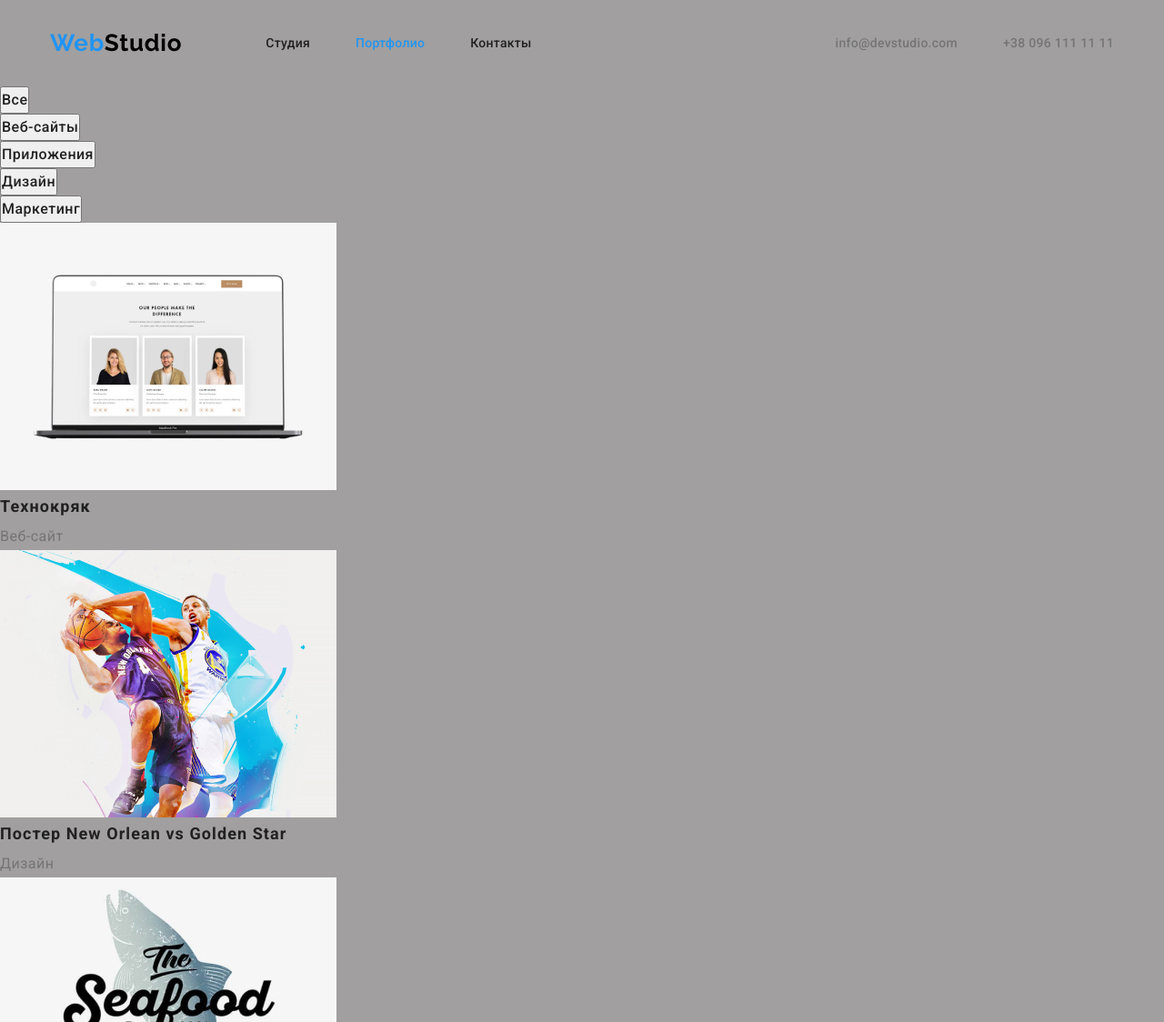
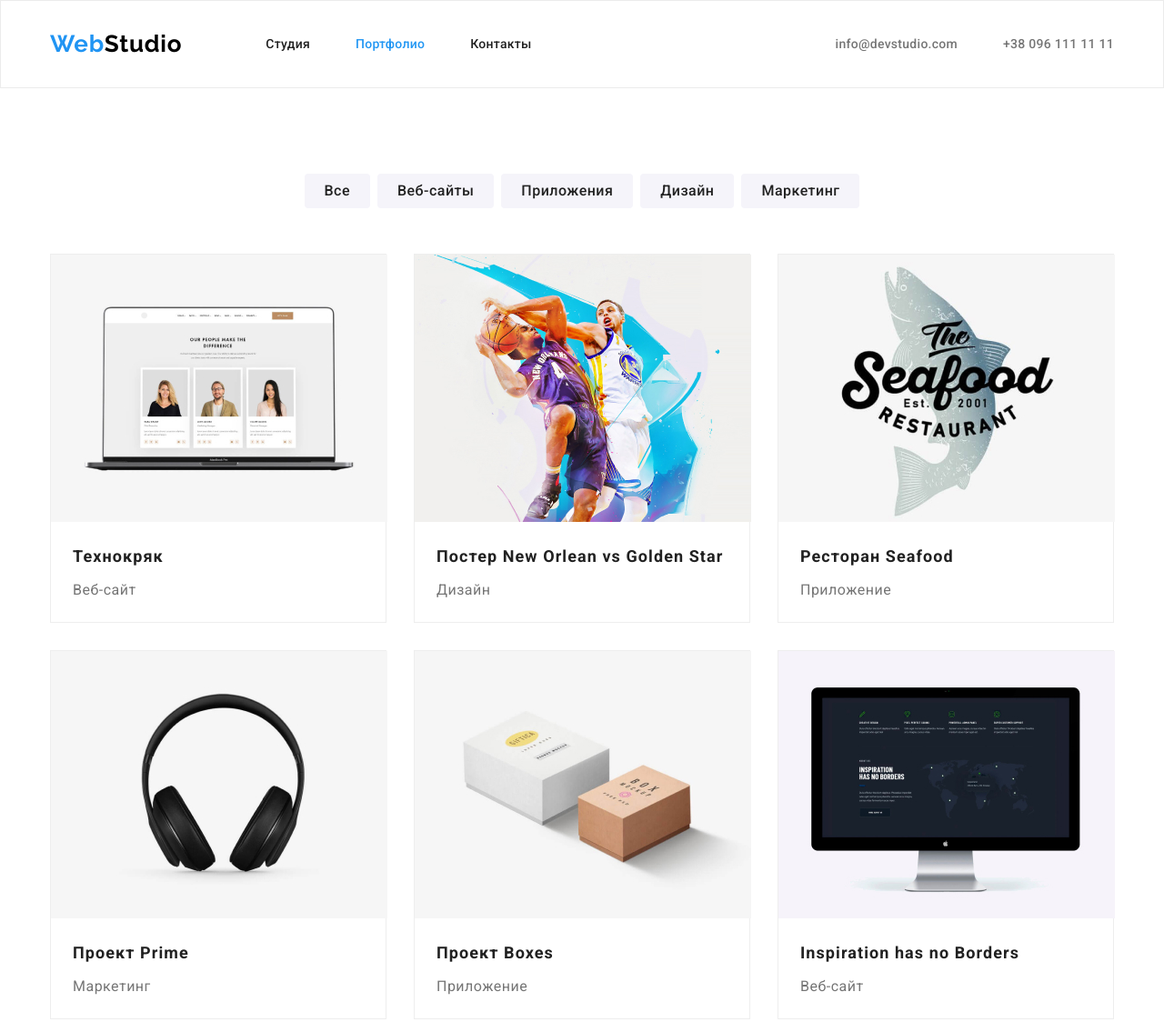
Before and after one commit to IanaKarpenko/goit-markup-hw-03, a plain HTML site: page portfolio.html in a window 1280 px wide. Shown: the top 1124 px of the page at 91% size. Drawn offline with nearby package versions, Linux system fonts and the light colour scheme.

Commit message:
Completed portolio page
Fully completed portfolio page;
Corrected header's border on index.html

```diff
--- a/css/styles.css
+++ b/css/styles.css
@@ -23,13 +23,15 @@
   --dark-page-parts-color: #2f303a;
   --logo-light-color: #ffffff;
   --logo-dark-color: #000000;
+  --button-color: #f5f4fa;
+  --projects-border-color: #eeeeee;
 }
 
 body {
   font-family: "Roboto", sans-serif;
   font-style: normal;
   /* backgroup-color is grey to make everything visible for now*/
-  background-color: #a19f9f;
+  /*background-color: #a19f9f;*/
 }
 
 .link {
@@ -138,6 +140,10 @@ img {
   color: var(--accent-color);
 }
 
+.header-subfeature {
+  border: 1px solid #ececec;
+}
+
 /*----------------- End Header styles ------------------*/
 /*------------------- Footer styles --------------------*/
 
@@ -221,6 +227,7 @@ img {
   text-align: center;
   letter-spacing: 0.06em;
   color: var(--button-text-color);
+  background-color: var(--button-color);
 
   height: 50px;
   min-width: 200px;
@@ -371,6 +378,13 @@ img {
   text-align: center;
   letter-spacing: 0.03em;
   color: var(--button-text-color);
+  border-radius: 4px;
+  border-width: 0;
+  background-color: var(--button-color);
+  padding-top: 6px;
+  padding-bottom: 6px;
+  padding-right: 22px;
+  padding-left: 22px;
 }
 
 .project-button:hover,
@@ -381,6 +395,46 @@ img {
 
 /*------------ End Project Buttons Styles -------------*/
 /*------------------ Projects Styles ------------------*/
+
+.projects-container {
+  display: flex;
+  flex-direction: column;
+}
+
+.project-buttons-list {
+  display: flex;
+  justify-content: center;
+}
+
+.project-button-element:not(:last-child) {
+  margin-right: 8px;
+}
+
+/*.project-button-element {
+  padding-top: 6px;
+  padding-bottom: 6px;
+  padding-right: 22px;
+  padding-left: 22px;
+}*/
+
+.projects-list {
+  display: flex;
+  flex-wrap: wrap;
+  margin-top: 50px;
+}
+
+.projects-list-element:not(:nth-of-type(3n)) {
+  margin-right: 30px;
+}
+
+.projects-list-element:not(:nth-last-of-type(-n + 3)) {
+  margin-bottom: 30px;
+}
+
+.projects-list-element {
+  border: 1px solid var(--projects-border-color);
+  width: 370px;
+}
 
 .projects-list-header {
   font-weight: 700;
@@ -398,4 +452,20 @@ img {
   color: var(--descriptions-text);
 }
 
+.projects-section {
+  padding-top: 94px;
+  padding-bottom: 94px;
+}
+
+.project-card-text {
+  padding-top: 20px;
+  padding-bottom: 20px;
+  padding-right: 24px;
+  padding-left: 24px;
+}
+
+.projects-list-description {
+  margin-top: 4px;
+}
+
 /*---------------- End Projects Styles ----------------*/
--- a/portfolio.html
+++ b/portfolio.html
@@ -15,7 +15,7 @@
     />
   </head>
     <!--Heared of page with navigation-->
-    <header class="header">
+    <header class="header header-subfeature">
         <div class="overal-container">
             <nav class="navigation">
                 <a class="logo link" href="./index.html" aria-label="Логотип веб-студии">
@@ -54,6 +54,8 @@
     <main>
      <!--List of buttons-->
      <section class="projects-section">
+         <div class="overal-container">
+             <div class="projects-container">
      <h1 hidden>Портфолио</h1>
      <ul class="project-buttons-list list">
          <li class="project-button-element">
@@ -74,52 +76,54 @@
      </ul>
 
      <ul class="projects-list list">
-        <li class="projects-list-element">
+        <li class="projects-list-element tt">
              <img class="projects-list-img" src="./images/project1.jpg" alt="Технокряк" width="370" height="294">
-            <h2 class="projects-list-header">Технокряк</h2>
-            <p class="projects-list-description">Веб-сайт</p>
+            <div class="project-card-text"><h2 class="projects-list-header">Технокряк</h2>
+            <p class="projects-list-description">Веб-сайт</p></div>
         </li>
          <li class="projects-list-element">
             <img class="projects-list-img" src="./images/project2.jpg" alt="Постер New Orlean vs Golden Star" width="370" height="294">
-            <h2 class="projects-list-header">Постер <span lang="en">New Orlean vs Golden Star</span></h2>
-            <p class="projects-list-description">Дизайн</p>
+            <div class="project-card-text"><h2 class="projects-list-header">Постер <span lang="en">New Orlean vs Golden Star</span></h2>
+            <p class="projects-list-description">Дизайн</p></div>
         </li>
          <li class="projects-list-element">
             <img class="projects-list-img" src="./images/project3.jpg" alt="Ресторан Seafood" width="370" height="294">
-            <h2 class="projects-list-header">Ресторан <span lang="en">Seafood</span></h2>
-            <p class="projects-list-description">Приложение</p>
+            <div class="project-card-text"><h2 class="projects-list-header">Ресторан <span lang="en">Seafood</span></h2>
+            <p class="projects-list-description">Приложение</p></div>
         </li>
          <li class="projects-list-element">
             <img class="projects-list-img" src="./images/project4.jpg" alt="Проект Prime" width="370" height="294">
-            <h2 class="projects-list-header">Проект <span lang="en">Prime</span></h2>
-            <p class="projects-list-description">Маркетинг</p>
+            <div class="project-card-text"><h2 class="projects-list-header">Проект <span lang="en">Prime</span></h2>
+            <p class="projects-list-description">Маркетинг</p></div>
         </li>
         <li class="projects-list-element">
             <img class="projects-list-img" src="./images/project5.jpg" alt="Проект Boxes" width="370" height="294">
-            <h2 class="projects-list-header">Проект <span lang="en">Boxes</span></h2>
-            <p class="projects-list-description">Приложение</p>
+            <div class="project-card-text"><h2 class="projects-list-header">Проект <span lang="en">Boxes</span></h2>
+            <p class="projects-list-description">Приложение</p></div>
         </li>
         <li class="projects-list-element">
             <img class="projects-list-img" src="./images/project6.jpg" alt="Inspiration has no Borders" width="370" height="294">
-            <h2 class="projects-list-header" lang="en">Inspiration has no Borders</h2>
-            <p class="projects-list-description">Веб-сайт</p>
+            <div class="project-card-text"><h2 class="projects-list-header" lang="en">Inspiration has no Borders</h2>
+            <p class="projects-list-description">Веб-сайт</p></div>
         </li>
          <li class="projects-list-element">
             <img class="projects-list-img" src="./images/project7.jpg" alt="Издание Limited Edition" width="370" height="294">
-            <h2 class="projects-list-header">Издание <span lang="en">Limited Edition</span></h2>
-            <p class="projects-list-description">Дизайн</p>
+            <div class="project-card-text"><h2 class="projects-list-header">Издание <span lang="en">Limited Edition</span></h2>
+            <p class="projects-list-description">Дизайн</p></div>
         </li>
         <li class="projects-list-element">
             <img class="projects-list-img" src="./images/project8.jpg" alt="Проект LAB" width="370" height="294">
-            <h2 class="projects-list-header">Проект <span lang="en">LAB</span></h2>
-            <p class="projects-list-description">Маркетинг</p>
+            <div class="project-card-text"><h2 class="projects-list-header">Проект <span lang="en">LAB</span></h2>
+            <p class="projects-list-description">Маркетинг</p></div>
         </li>
         <li class="projects-list-element">
             <img class="projects-list-img" src="./images/project9.jpg" alt="Growing Business" width="370" height="294">
-            <h2 class="projects-list-header" lang="en">Growing Business</h2>
-            <p class="projects-list-description">Приложение</p>
+            <div class="project-card-text"><h2 class="projects-list-header" lang="en">Growing Business</h2>
+            <p class="projects-list-description">Приложение</p></div>
         </li>
      </ul>
+     </div>
+    </div>
     </section>
     </main>
     <!--Footer of page-->
```
Also changed, not shown: index.html (+1 -1 lines).
